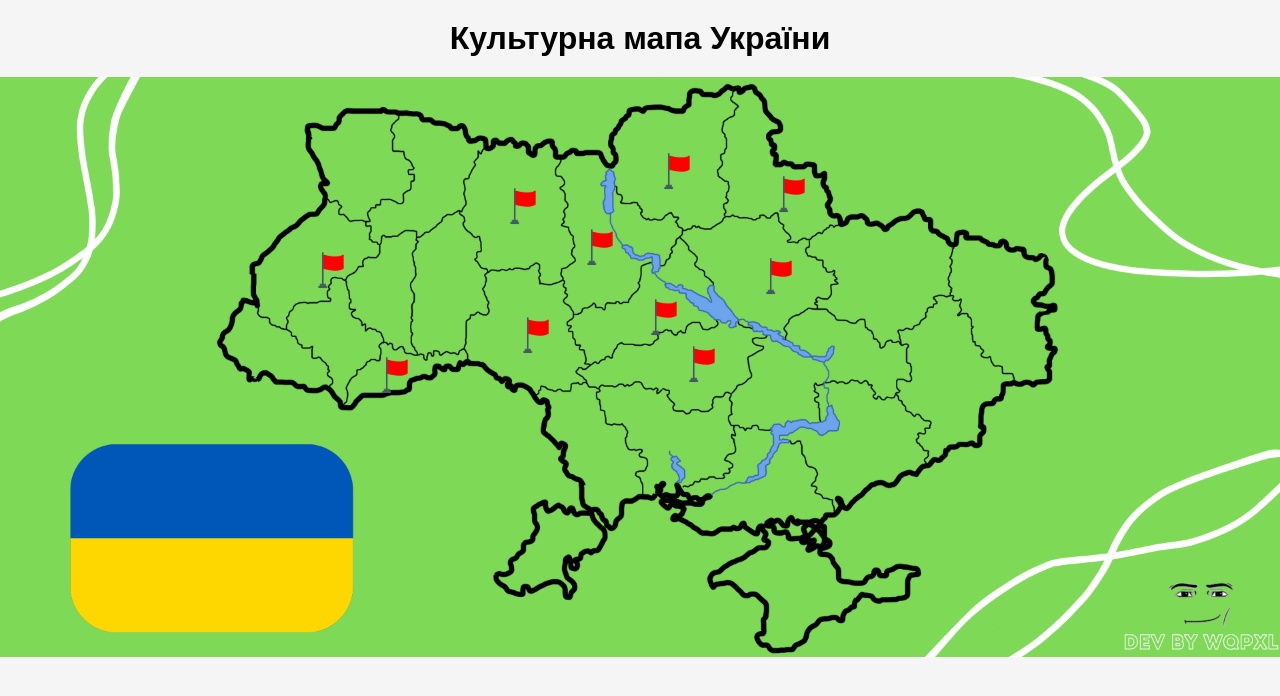
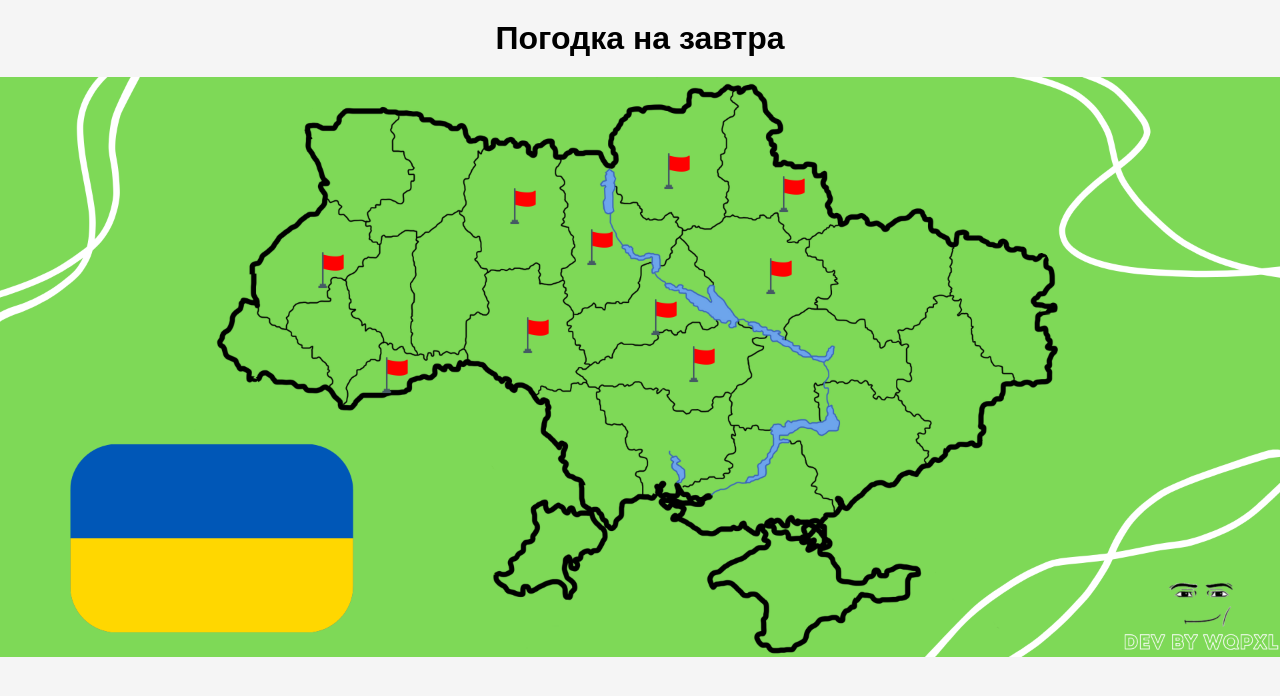
Before and after one commit to wqpxl/map_ukr, a plain HTML site: page index.html in a window 1280 px wide. Drawn offline with Linux system fonts and the light colour scheme.

Commit message:
Update index.html

```diff
--- a/index.html
+++ b/index.html
@@ -50,7 +50,7 @@
   </style>
 </head>
 <body>
-  <h1>Культурна мапа України</h1>
+  <h1>Погодка на завтра</h1>
   <div class="map-container">
     <img src="ukraine-map.png" alt="Карта України" class="map-image">
 
```
